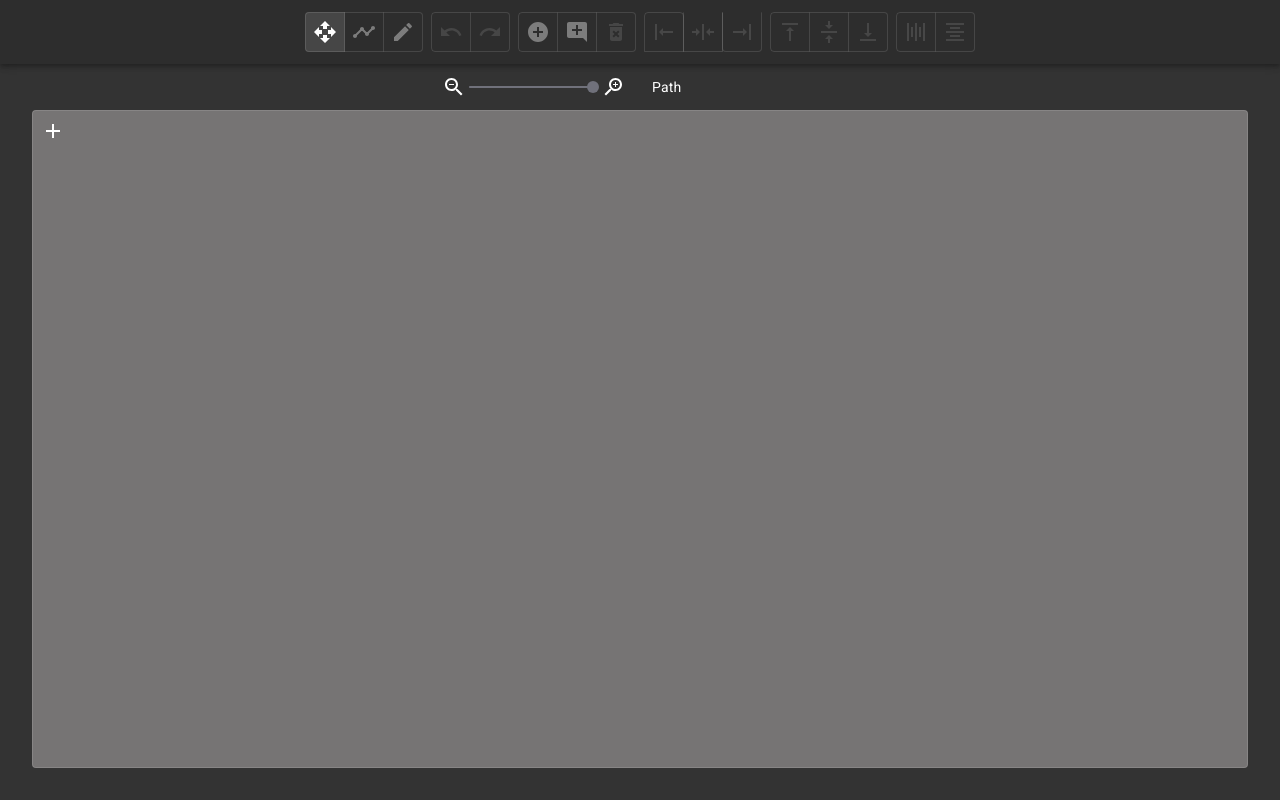
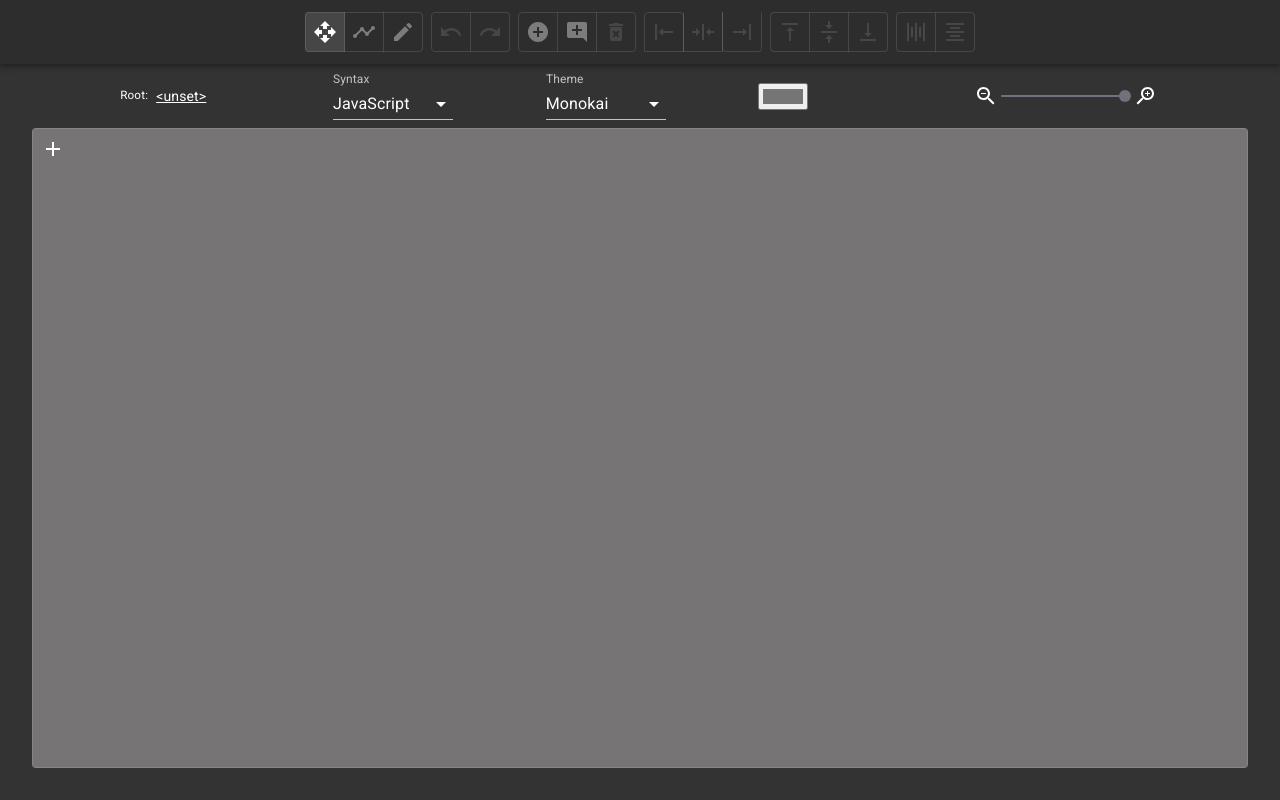
Before and after one commit to dragonworx/codemap, a React (Vite) app: page / in a window 1280 px wide. Built offline with nearby package versions, Linux system fonts and the light colour scheme.

Commit message:
add project settings to app bar

```diff
--- a/src/components/canvas.tsx
+++ b/src/components/canvas.tsx
@@ -38,7 +38,7 @@ enum CanvasMode {
 };
 
 export function Canvas() {
-   const [ { nodes, selectedNodes, view, cursor }, setStore ] = useStore();
+   const [ { nodes, selectedNodes, view, cursor, background }, setStore ] = useStore();
    const divElement: React.Ref<HTMLDivElement> = useRef(null);
    const { execute } = useCommands();
 
@@ -228,16 +228,13 @@ export function Canvas() {
       e.preventDefault();
       let file: File | null = null;
       if (items) {
-         // Use DataTransferItemList interface to access the file(s)
          for (let i = 0; i < items.length; i++) {
-           // If dropped items aren't files, reject them
            if (items[i].kind === 'file') {
              file = items[i].getAsFile();
              break;
            }
          }
        } else {
-         // Use DataTransfer interface to access the file(s)
          for (let i = 0; i < files.length; i++) {
            file = files[i];
            break;
@@ -272,6 +269,7 @@ export function Canvas() {
          tabIndex={0}
          ref={divElement}
          className={`mode_${mode}${isDragOver ? ' drag': ''}`}
+         style={{ backgroundColor: background }}
          onMouseDown={onMouseDown}
          onMouseUp={onMouseUp}
          onMouseMove={onMouseMove}
--- a/src/components/index.ts
+++ b/src/components/index.ts
@@ -7,3 +7,4 @@ export * from '~components/nodeView';
 export * from '~components/renderer';
 export * from '~components/zoomControl';
 export * from '~components/projectSettings';
+export * from '~components/prompt';
--- a/src/components/projectSettings.tsx
+++ b/src/components/projectSettings.tsx
@@ -1,8 +1,18 @@
-import * as React from 'react';
-import { makeStyles } from '@material-ui/core/styles';
+import {
+   React,
+   useState,
+   makeStyles,
+   ChangeEvent,
+} from '~lib';
 import Grid from '@material-ui/core/Grid';
 import Link from '@material-ui/core/Link';
-import { ZoomControl } from '~components';
+import InputLabel from '@material-ui/core/InputLabel';
+import MenuItem from '@material-ui/core/MenuItem';
+import FormControl from '@material-ui/core/FormControl';
+import Select from '@material-ui/core/Select';
+import ColorLensIcon from '@material-ui/icons/ColorLens';
+import { ZoomControl, Prompt } from '~components';
+import useStore from '~store';
 
 const useStyles = makeStyles((theme) => ({
    root: {
@@ -11,20 +21,101 @@ const useStyles = makeStyles((theme) => ({
          width: '25ch',
       },
    },
+   label: {
+      fontSize: 'smaller',
+      '& > *': {
+         marginLeft: 5,
+      }
+   },
+   formControl: {
+      minWidth: 120,
+   },
 }));
+
+interface SelectItem {
+   text: string;
+   value: string;
+}
 
 export function ProjectSettings() {
    const classes = useStyles();
+   const [ state, setState ] = useStore();
+   const { rootPath, syntax, theme, background } = state;
+   const [ isPathPromptOpen, setIsPathPromptOpen ] = useState(false);
+   const onRootPathClick = () => setIsPathPromptOpen(true);
+   const onPathPromptClose = () => setIsPathPromptOpen(false);
+   const onPathPromptSave = (value: string) => {
+      state.rootPath = value;console.log(value)
+      setState();
+   };
 
-   const onRootPathClick = () => {};
+   const select = (id: string, label: string, items: SelectItem[], defaultValue: string, onChange: (value: string) => void) => {
+      const onSelectChange = (e: ChangeEvent<any>) => {
+         const value = (e.target as HTMLSelectElement).value;
+         onChange(value);
+      };
+
+      return (
+         <FormControl className={classes.formControl}>
+            <InputLabel id={`${id}-label`}>{label}</InputLabel>
+            <Select
+               labelId={`${id}-label`}
+               id={id}
+               value={defaultValue}
+               onChange={onSelectChange}
+            >
+               {items.map(item => <MenuItem key={item.value} value={item.value}>{item.text}</MenuItem>)}
+            </Select>
+         </FormControl>
+      );
+   };
+
+   const onSyntaxChange = (value: string) => setState({ syntax: value });
+   const onThemeChange = (value: string) => setState({ theme: value });
+   const onBackgroundChange = (e: ChangeEvent<HTMLInputElement>) => {
+      const value = (e.currentTarget.value);
+      setState({ background: value });
+   };
 
    return (
       <Grid container spacing={1} direction="row" justify="center" alignItems="center" className={classes.root}>
          <Grid item>
-            <ZoomControl />
+            <label className={classes.label}>Root: <Link component="button" variant="body2" color="inherit" underline="always" onClick={onRootPathClick}>{rootPath ? rootPath : '<unset>'}</Link></label>
+            <Prompt
+               open={isPathPromptOpen}
+               title="Enter Project Path Root"
+               description="Select the location of the project path root. This will make source files path relative to this path."
+               label="Project Path Root"
+               defaultValue={rootPath}
+               onClose={onPathPromptClose}
+               onSave={onPathPromptSave}
+            ></Prompt>
          </Grid>
          <Grid item>
-            <Link component="button" variant="body2" color="inherit" onClick={onRootPathClick}>Path</Link>
+            {select('syntax', 'Syntax', [
+               {
+                  text: 'JavaScript',
+                  value: 'javascript',
+               },
+               {
+                  text: 'Python',
+                  value: 'python',
+               },
+            ], syntax, onSyntaxChange)}
+         </Grid>
+         <Grid item>
+            {select('theme', 'Theme', [
+               {
+                  text: 'Monokai',
+                  value: 'monokai',
+               },
+            ], theme, onThemeChange)}
+         </Grid>
+         <Grid item>
+            <input type="color" onChange={onBackgroundChange} defaultValue={background} />
+         </Grid>
+         <Grid item>
+            <ZoomControl />
          </Grid>
       </Grid>
    );
--- /dev/null
+++ b/src/components/prompt.tsx
@@ -0,0 +1,64 @@
+import {
+   React,
+   useState,
+   ChangeEvent,
+   KeyboardEvent,
+} from '~lib';
+import Button from '@material-ui/core/Button';
+import TextField from '@material-ui/core/TextField';
+import Dialog from '@material-ui/core/Dialog';
+import DialogActions from '@material-ui/core/DialogActions';
+import DialogContent from '@material-ui/core/DialogContent';
+import DialogContentText from '@material-ui/core/DialogContentText';
+import DialogTitle from '@material-ui/core/DialogTitle';
+
+export interface PromptProps {
+   title: string;
+   description: string;
+   defaultValue: string;
+   label: string;
+   open: boolean;
+   onSave: (value: string) => void;
+   onClose: () => void;
+}
+
+export function Prompt(props: PromptProps) {
+   const { title, description, defaultValue, label, open, onSave, onClose } = props;
+   const [ value, setValue ] = useState(defaultValue);
+
+   const handleSubmit = () => {
+      onSave(value);
+      onClose();
+   };
+
+   const onChange = (e: ChangeEvent) => setValue((e.target as HTMLInputElement).value);
+   const onKeyUp = (e: KeyboardEvent) => (e.keyCode === 13) && handleSubmit();
+
+   return (
+      <div>
+         <Dialog open={open} onClose={onClose} aria-labelledby="form-dialog-title">
+            <DialogTitle id="form-dialog-title">{title}</DialogTitle>
+            <DialogContent>
+               <DialogContentText>{description}</DialogContentText>
+               <TextField
+                  autoFocus
+                  margin="dense"
+                  label={label}
+                  defaultValue={defaultValue}
+                  fullWidth
+                  onChange={onChange}
+                  onKeyUp={onKeyUp}
+               />
+            </DialogContent>
+            <DialogActions>
+               <Button onClick={onClose} color="primary">
+                  Cancel
+               </Button>
+               <Button onClick={handleSubmit} color="primary">
+                  Save
+               </Button>
+            </DialogActions>
+         </Dialog>
+      </div>
+   );
+}
--- /dev/null
+++ b/src/lib.tsx
@@ -0,0 +1,11 @@
+export * as React from 'react';
+export {
+   useState,
+   useEffect,
+   useRef,
+   KeyboardEvent,
+   MouseEvent,
+   DragEvent,
+   ChangeEvent,
+} from 'react';
+export { makeStyles } from '@material-ui/core/styles';
--- a/src/store/index.ts
+++ b/src/store/index.ts
@@ -8,9 +8,10 @@ interface State {
    nodes: Node[];
    selectedNodes: Node[];
    mode: 'select' | 'connect' | 'highlight';
-   rootPath?: string;
-   syntax?: string;
-   theme?: string;
+   rootPath: string;
+   syntax: string;
+   theme: string;
+   background: string;
    view: View;
    cursor: Point;
 }
@@ -18,13 +19,11 @@ interface State {
 const state = {
    undoStack: [],
    redoStack: [],
-   nodes: [
-      // Node.fromRect(10, 10, 100, 100),
-      // Node.fromRect(50, 120, 100, 100),
-      // Node.fromRect(100, 230, 100, 100),
-   ],
+   nodes: [],
+   rootPath: '',
    syntax: 'javascript',
    theme: 'monokai',
+   background: '#767474',
    selectedNodes: [],
    mode: 'select',
    view: new View(),
```
